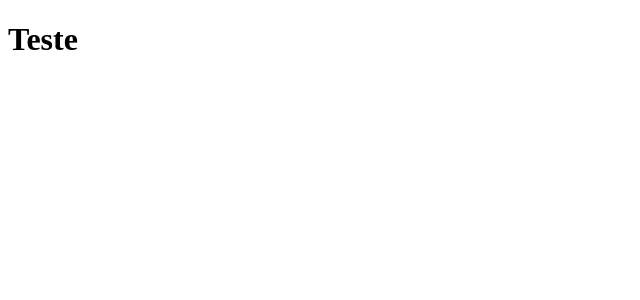
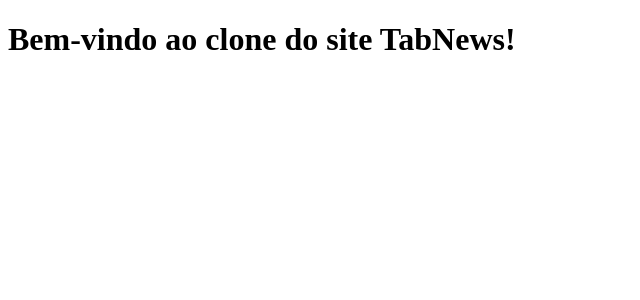
Before and after one commit to vitorKogawa/tabnews, a Next.js app: page / in a window 1280 px wide. Shown: the top 300 px of the page, without its empty margins (0-640 px from the left). Built offline with nearby package versions, Linux system fonts and the light colour scheme.

Commit message:
add deps + arquivo de configuracao do next + add index.js

```diff
--- /dev/null
+++ b/next.config.js
@@ -0,0 +1,8 @@
+/**
+ * @type {import('next').NextConfig}
+ */
+const nextConfig = {
+  output: "export"
+};
+
+module.exports = nextConfig;
--- a/next.config.mjs
+++ /dev/null
@@ -1,19 +0,0 @@
-// @ts-check
-
-export default (phase, { defaultConfig }) => {
-  /**
-   * @type {import('next').NextConfig}
-   */
-  const nextConfig = {
-    output: "export",
-    // Opcional: Se seu projeto será hospedado em uma subpasta (ex: seu-usuario.github.io/seu-projeto)
-    // Certifique-se de substituir 'seu-repositorio' pelo nome do seu repositório.
-    basePath: process.env.NODE_ENV === "production" ? "/tabnews" : "",
-    assetPrefix: process.env.NODE_ENV === "production" ? "/tabnews/" : "",
-    // Opcional: Desabilitar otimizações de imagem padrão se você tiver problemas
-    images: {
-      unoptimized: true,
-    },
-  };
-  return nextConfig;
-};
--- a/package.json
+++ b/package.json
@@ -25,9 +25,9 @@
   },
   "homepage": "https://github.com/vitorKogawa/tabnews#readme",
   "dependencies": {
-    "next": "^13.1.6",
-    "react": "^18.2.0",
-    "react-dom": "^18.2.0"
+    "next": "^16.0.0",
+    "react": "^19.2.0",
+    "react-dom": "^19.2.0"
   },
   "devDependencies": {
     "gh-pages": "^6.3.0"
--- a/pages/index.js
+++ b/pages/index.js
@@ -1,5 +1,9 @@
-function Home(){
-    return <h1>Teste</h1>
+function Home() {
+  return <AnyText text="Bem-vindo ao clone do site TabNews!" />;
 }
 
-export default Home
+function AnyText({ text }) {
+  return <h1>{text}</h1>;
+}
+
+export default Home;
```
Also changed, not shown: 1 other file (tests, documents, lock files or other folders).
